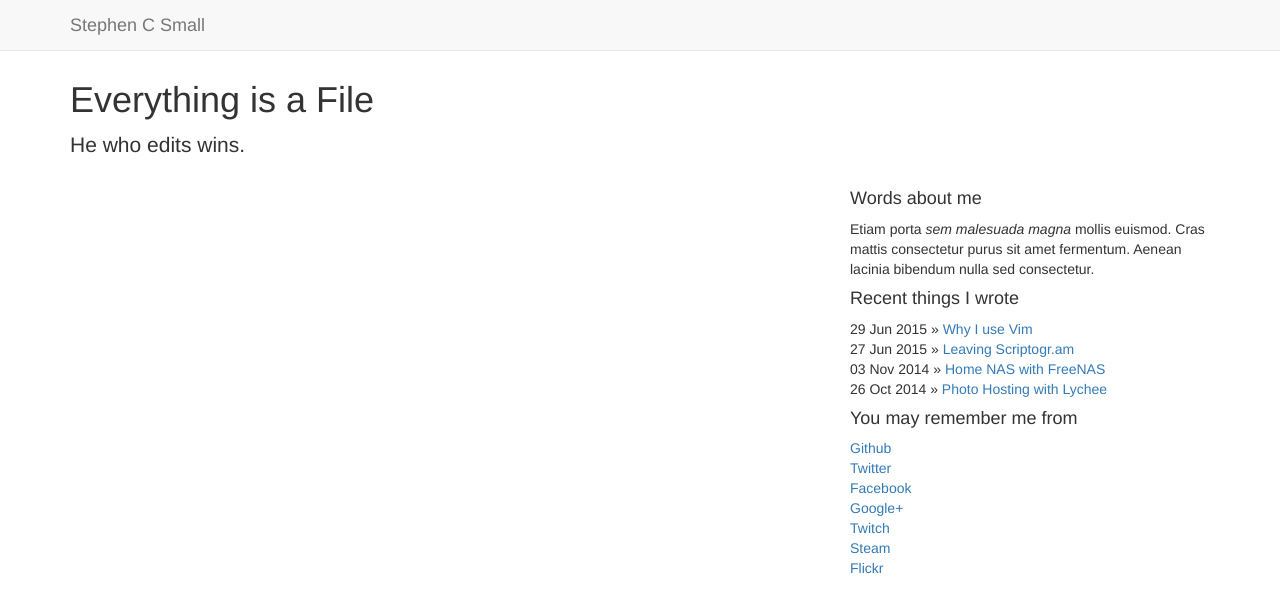
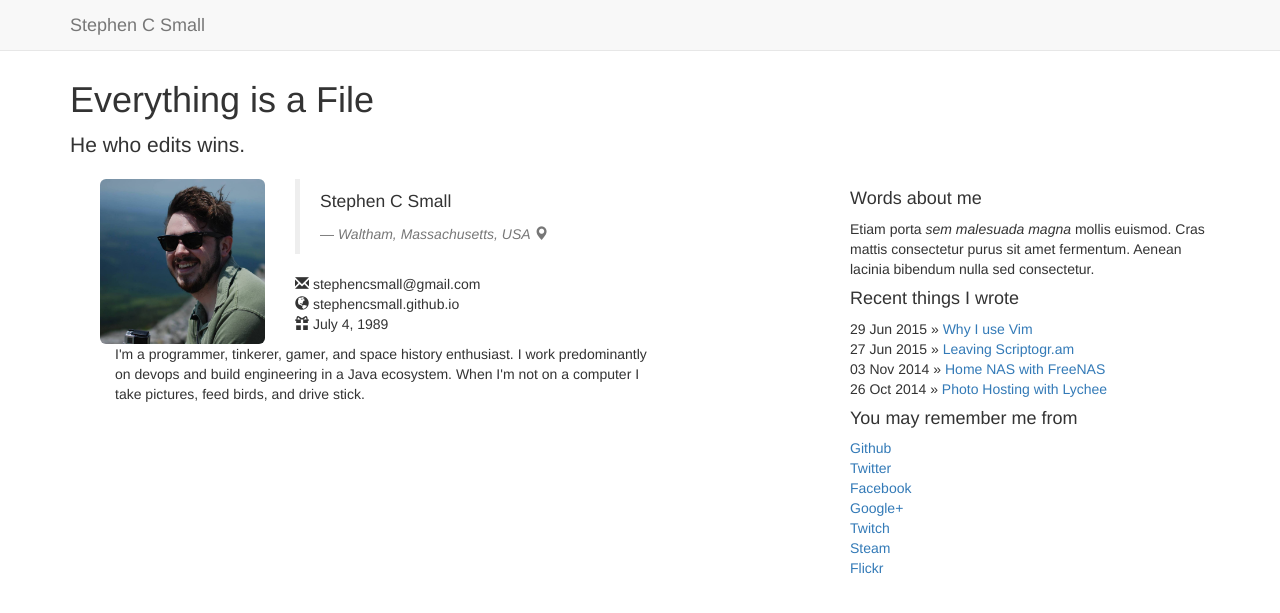
Before and after one commit to MichaelDaniello/stephencsmall.github.io, a Jekyll site: the page built from index.html, in a window 1280 px wide. Shown: the top 613 px of the page. Built offline with Jekyll 4.4.1, drawn with Linux system fonts in a browser that asks for light colours; nearby versions of some CDN libraries; library files that are not in the unit come from our copies.

Commit message:
OK ENOUGH created a profile for the homepage.

```diff
--- /dev/null
+++ b/_includes/profile.html
@@ -0,0 +1,19 @@
+<div class="container">
+<div class="row">
+	<div class="col-sm-2 col-md-2">
+		<img src="/img/profile.jpg"
+	   alt="" class="img-rounded img-responsive" />
+	</div>
+	<div class="col-sm-4 col-md-4">
+		<blockquote>
+			<p>Stephen C Small</p> <small><cite title="Source Title">Waltham, Massachusetts, USA  <i class="glyphicon glyphicon-map-marker"></i></cite></small>
+		</blockquote>
+		<p> <i class="glyphicon glyphicon-envelope"></i> stephencsmall@gmail.com<br/>
+		<i class="glyphicon glyphicon-globe"></i> stephencsmall.github.io<br/>
+		<i class="glyphicon glyphicon-gift"></i> July 4, 1989</p>
+	</div>
+</div>
+<div class="col-sm-6 col-md-6">
+	<p>I'm a programmer, tinkerer, gamer, and space history enthusiast. I work predominantly on devops and build engineering in a Java ecosystem.  When I'm not on a computer I take pictures, feed birds, and drive stick.</p>
+</div>
+</div>
--- a/index.html
+++ b/index.html
@@ -4,4 +4,5 @@ title: Steve's Blog
 ---
 
 <div class="container">
+	{% include profile.html %}
 </div>
```
Also changed, not shown: img/profile.jpg (added).
